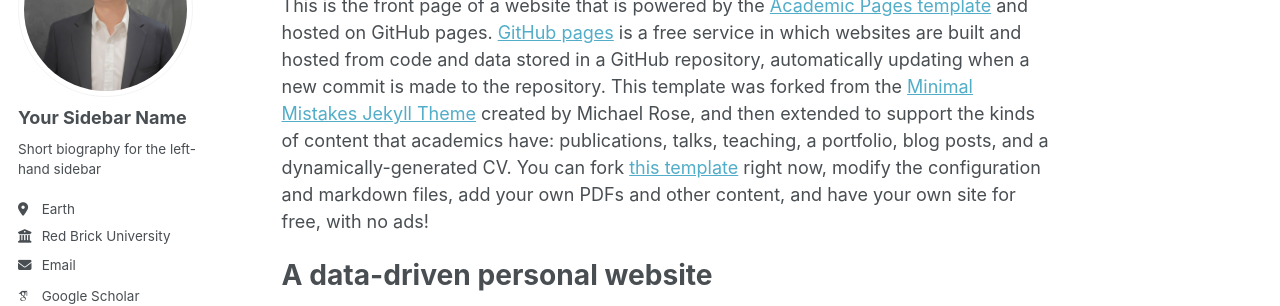
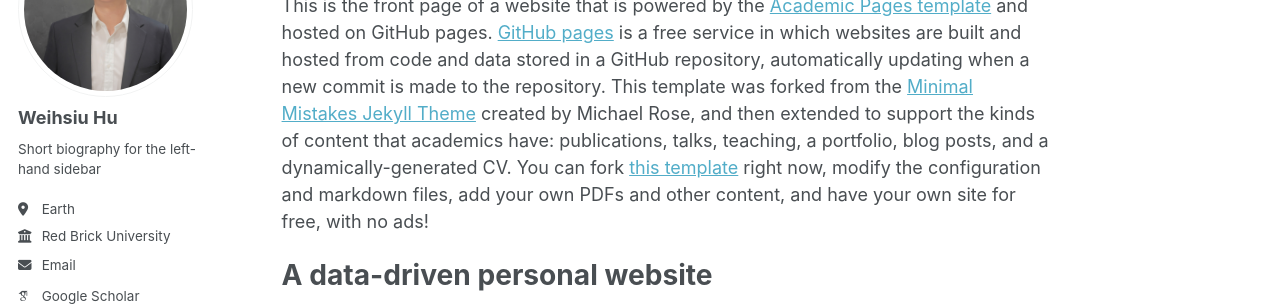
Before and after one commit to hwhsiu/hwhsiu.github.io, a Jekyll site: the page built from _pages/about.md, in a window 1280 px wide. Shown: the part 177-483 px from the top of the page. Built offline with Jekyll 4.4.1, drawn with Linux system fonts in a browser that asks for light colours; some web fonts are replaced.

Commit message:
Update _config.yml

```diff
--- a/_config.yml
+++ b/_config.yml
@@ -23,7 +23,7 @@ repository               : "academicpages/academicpages.github.io"
 author:
   # Biographic information
   avatar           : "Bio.png"
-  name             : "Your Sidebar Name"
+  name             : "Weihsiu Hu"
   pronouns         : # example: "she/her"
   bio              : "Short biography for the left-hand sidebar"
   location         : "Earth"
```
